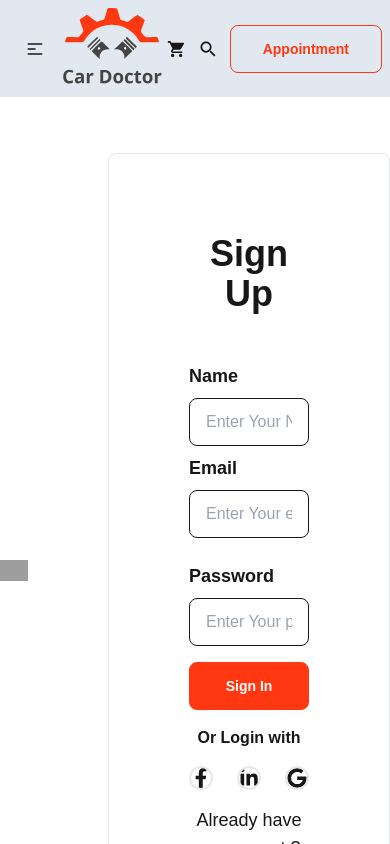
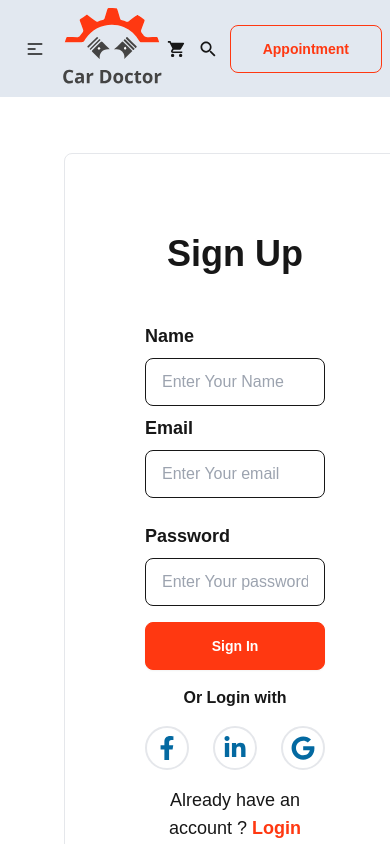
Before and after one commit to rar34/car-doctor-pro, a Next.js app: page /signup in a window 390 px wide. Shown: the top 844 px of the page. Built offline with nearby package versions, Linux system fonts and the light colour scheme; grey boxes are pictures that could not be loaded.

Commit message:
change login page design

```diff
--- a/src/app/login/page.jsx
+++ b/src/app/login/page.jsx
@@ -25,9 +25,9 @@ const page = () => {
                     </form>
                     <h4 className='text-lg font-medium text-center my-4'>Or Sign in with</h4>
                     <div className='flex gap-6 items-center justify-center'>
-                        <FaFacebookF className='border-2 text-2xl rounded-full'/>
-                        <FaLinkedinIn className='border-2 text-2xl rounded-full'/>
-                        <FaGoogle className='border-2 text-2xl rounded-full'/>
+                        <button className='border-2 text-2xl p-2 rounded-full text-sky-700'><FaFacebookF /></button>
+                        <button className='border-2 text-2xl p-2 rounded-full text-sky-700'><FaLinkedinIn /></button>
+                        <button className='border-2 text-2xl p-2 rounded-full text-sky-700'><FaGoogle /></button>
                     </div>
                     <p className='mt-6'>No account ? Please <Link className='font-semibold text-primary' href={"/signup"}>Sign Up</Link></p>
                 </div>
--- a/src/app/signup/page.jsx
+++ b/src/app/signup/page.jsx
@@ -30,9 +30,9 @@ const page = () => {
 
                     <p className='font-bold my-4 text-center'>Or Login with </p>
                     <div className='flex gap-6 items-center justify-center'>
-                        <FaFacebookF className='border-2 text-2xl rounded-full'/>
-                        <FaLinkedinIn className='border-2 text-2xl rounded-full'/>
-                        <FaGoogle className='border-2 text-2xl rounded-full'/>
+                        <button className='border-2 text-2xl p-2 rounded-full text-sky-700'><FaFacebookF /></button>
+                        <button className='border-2 text-2xl p-2 rounded-full text-sky-700'><FaLinkedinIn /></button>
+                        <button className='border-2 text-2xl p-2 rounded-full text-sky-700'><FaGoogle /></button>
                     </div>
                     <h4 className='text-lg font-medium text-center my-4'>Already have an account ? <span className='font-semibold text-primary'><Link href={"/login"}>Login</Link></span></h4>
                 </div>
--- a/src/components/Homepage/About.jsx
+++ b/src/components/Homepage/About.jsx
@@ -7,8 +7,8 @@ const About = () => {
             <div className='grid grid-cols-1 lg:grid-cols-2 gap-10'>
                 <div>
                     <div className='relative'>
-                        <Image className='' src={`/assets/images/about_us/person.jpg`} height={500} width={460} alt='person' />
-                        <Image className='absolute -bottom-20 right-40 border-8 border-white' src={`/assets/images/about_us/parts.jpg`} height={350} width={330} alt='person' />
+                        <Image className='' src={`/assets/images/about_us/person.jpg`} height={600} width={600} alt='person' />
+                        <Image className='relative lg:absolute -bottom-20 right-10 border-8 border-white' src={`/assets/images/about_us/parts.jpg`} height={350} width={330} alt='person' />
                     </div>
 
                 </div>
--- a/src/components/Homepage/Homepage.jsx
+++ b/src/components/Homepage/Homepage.jsx
@@ -5,7 +5,7 @@ import Services from './Services';
 
 const Homepage = () => {
     return (
-        <div className='container mx-auto my-10'>
+        <div className='container px-3 mx-auto my-10'>
             <Banner />
             <About />
             <Services />
```
